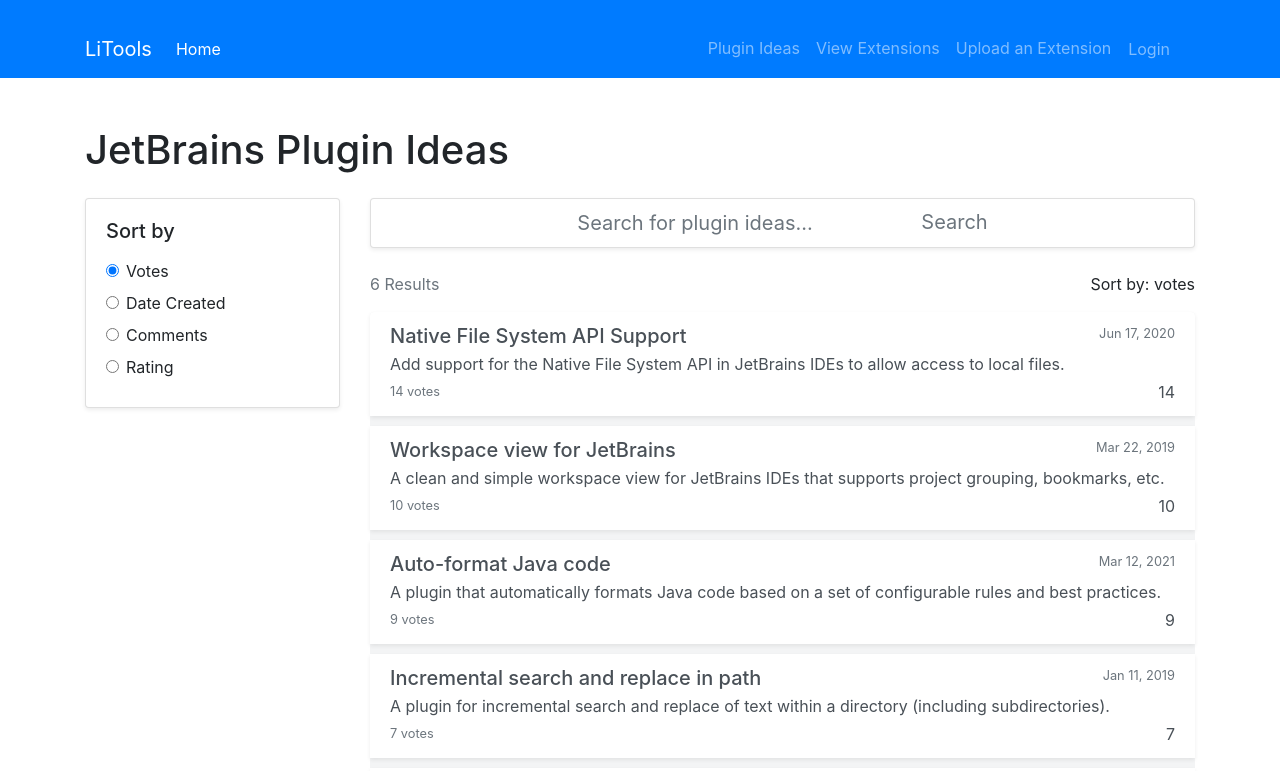
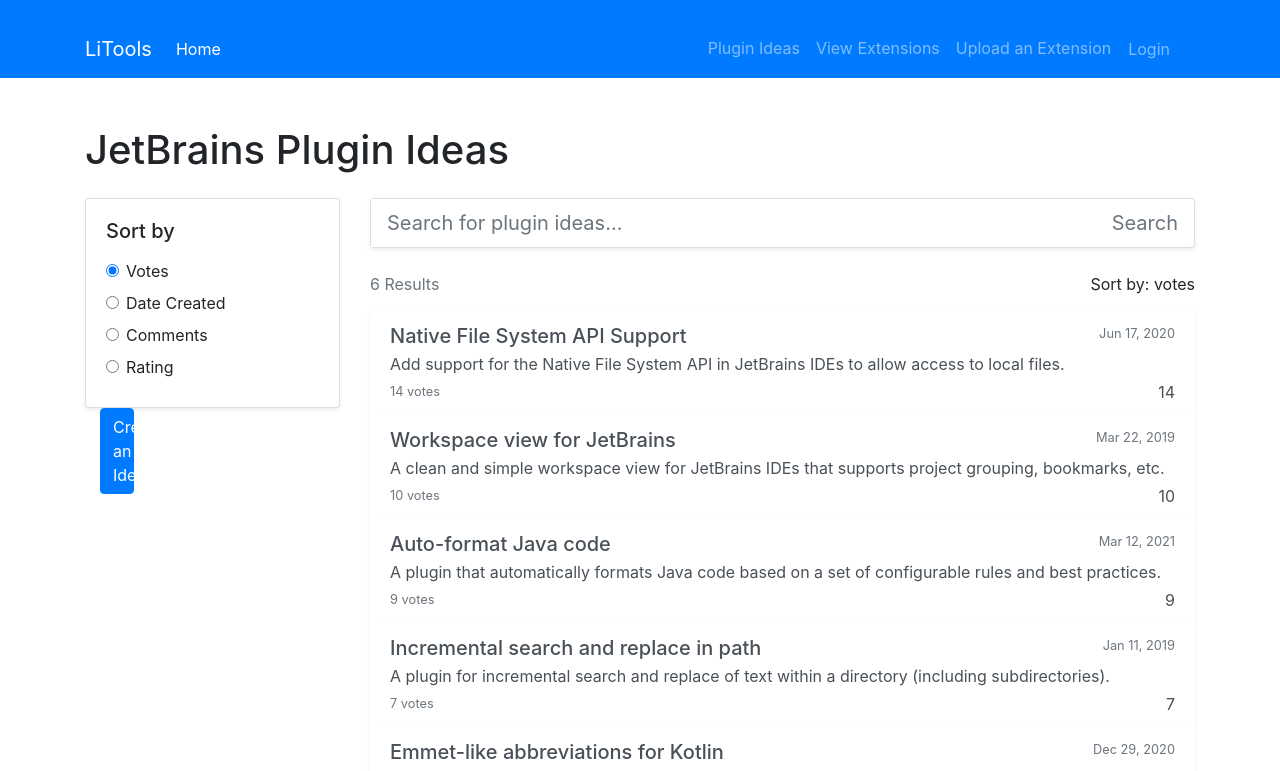
Before and after one commit to terrylikescoding/LiTools-Extension-Server-and-Client, a Vue app in the folder client/: page /extension-ideas in a window 1280 px wide. Shown: the top 771 px of the page. Built offline with nearby package versions, Linux system fonts and the light colour scheme; the HTML template or start-up script is replaced by a standard one.

Commit message:
调整样式

```diff
--- a/client/src/components/ExtensionIdeas.vue
+++ b/client/src/components/ExtensionIdeas.vue
@@ -31,6 +31,9 @@
                 </label>
               </div>
             </div>
+          </div>
+          <div class="col-md-3 mb-4">
+            <button class="btn btn-primary w-100" type="button">Create an Idea</button>
           </div>
         </div>
         <div class="col-md-9">
@@ -176,74 +179,29 @@
 
 
 
-  <style scoped>
-.list-group {
-  background-color: #f3f4f5;
+  <style>
+  .list-group-item:hover {
+    cursor: pointer;
   }
-
-.list-group-item {
-  border-color: #d8dde6 !important;
-  border-width: 1px 0; /* Add top and bottom borders */
-  margin-bottom: 10px; /* Add margin at the bottom */
+  .list-group-item.active,
+  .list-group-item.active:hover {
+    background-color: #f7f7f7;
+    color: #333;
+    border-color: #f7f7f7;
   }
-
-.list-group-item:first-child {
-  border-top-width: 0; /* Remove border from first child */
+  .list-group-item.active .fas {
+    color: #333;
   }
-
-.list-group-item.active,
-.list-group-item-action:focus {
-  background-color: #007bff;
-  border-color: #007bff;
-  color: #fff;
+  .input-group input[type="text"]:focus {
+    box-shadow: none;
   }
-
-.list-group-item.active .text-muted,
-.list-group-item-action:focus .text-muted {
-  color: rgba(255, 255, 255, 0.7);
+  .input-group-append button:focus {
+    box-shadow: none;
   }
-
-.list-group-item.active .fa-thumbs-up,
-.list-group-item-action:focus .fa-thumbs-up {
-  color: #fff;
+  .input-group-append button:hover {
+    background-color: #f7f7f7;
   }
-
-.card .active .fa-thumbs-up {
-  color: #007bff;
-}
-.active span {
-  color: #007bff;
-}
-
-.list-group-item:hover {
-  background-color: #fff;
-  transform: translateY(-5px);
-  transition: all 0.2s ease-in-out;
-  border: 1px solid #000; /* Add black border on hover */
-}
-
-@media (min-width: 576px) {
-  .col-md-9 .card {
-    display: flex;
-    align-items: center;
-  }
-}
-
-.input-group-append {
-  height: 38px;
-}
-
-.form-control {
-  border-radius: 0;
-  border-right: none;
-}
-
-.btn-outline-secondary {
-  border-color: #ced4da;
-  border-left: none;
-  border-radius: 0;
-}
-.btn-outline-secondary:hover {
-  background-color: #f8f9fa;
+  .active .fas {
+    color: #333;
   }
 </style>
```
Lines whose indentation alone changed are shown as unchanged.
